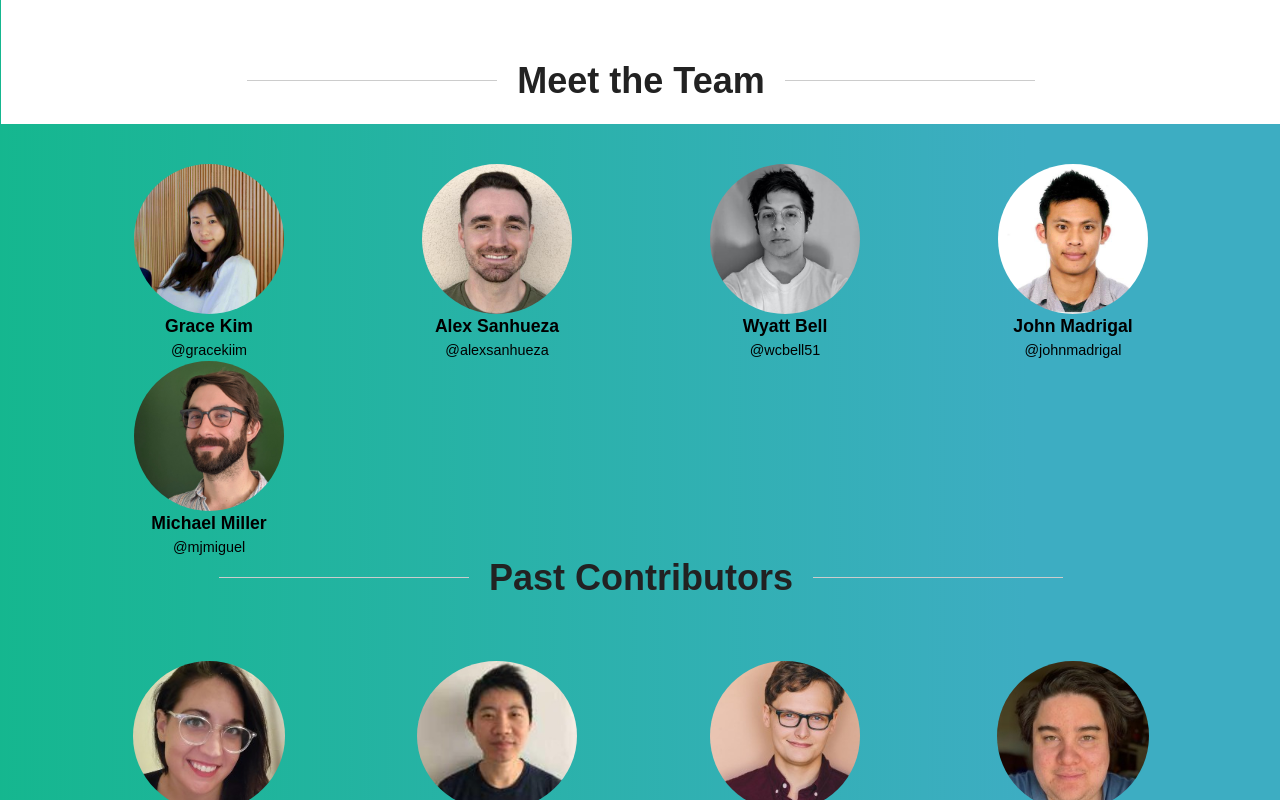
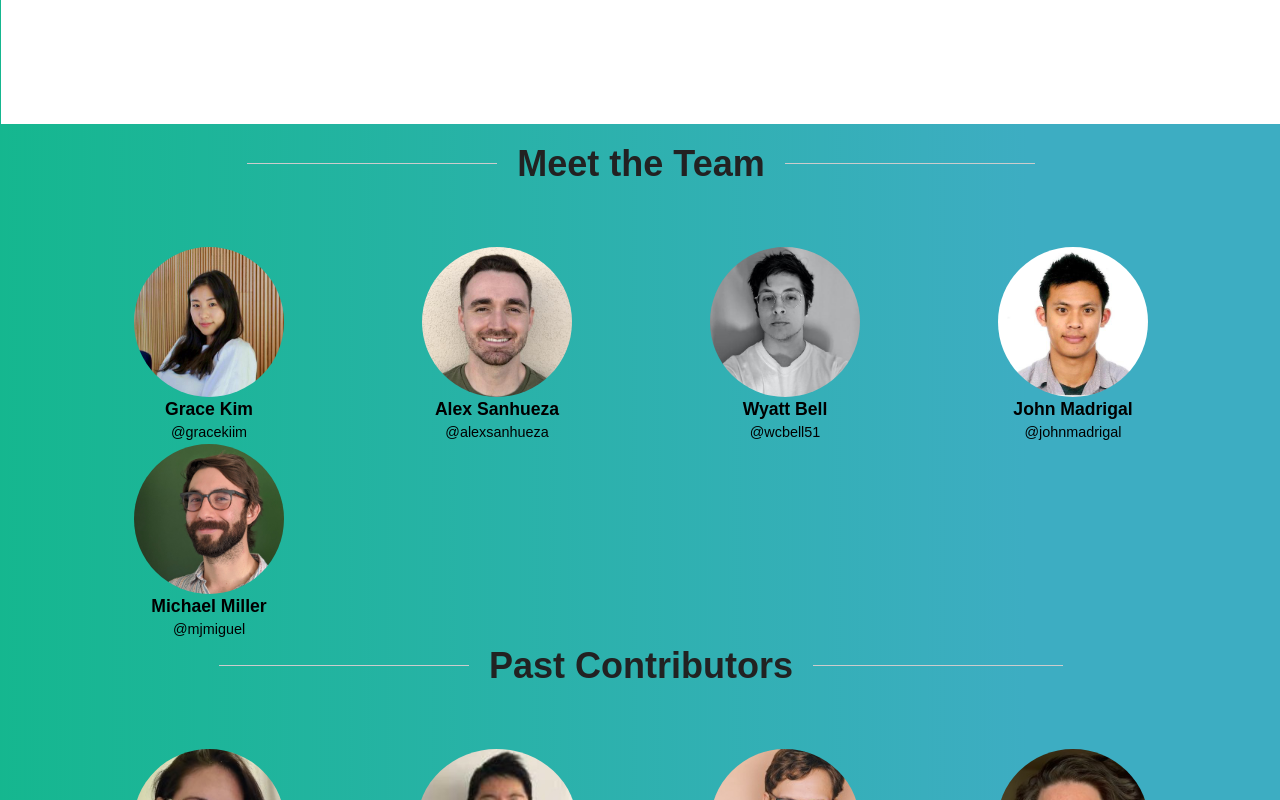
Before and after one commit to tlovis/Swell_Web, a plain HTML site: page index.html in a window 1280 px wide. Shown: the part 8680-9480 px from the top of the page. Drawn offline with Linux system fonts and the light colour scheme.

Commit message:
fixed the title for meet the team

```diff
--- a/css/main.css
+++ b/css/main.css
@@ -364,12 +364,15 @@ h2 {
 }
 
 .team {
-  height: 160vh;
   width: 100%;
   display: flex;
   flex-flow: column nowrap;
   justify-content: center;
   align-items: center;
+}
+
+.recent {
+  margin-top: 15px;
 }
 
 .meet > h2 {
--- a/index.html
+++ b/index.html
@@ -251,25 +251,7 @@
          </div>
 
       </div>
-      <div>
-        <br>
-        <br>
-        <br>
-        <br>
-      </div>
-      <div>
-        <br>
-        <br>
-        <br>
-        <br>
-      </div>
-      <div>
-        <br>
-        <br>
-        <br>
-        <br>
-      </div>
-      <div class="team">
+      <div class="team recent">
         <div class="meet">
           <hr>
           <h2>Meet the Team</h2>
@@ -302,6 +284,7 @@
             <a class="githubLink" target="blank" href="https://github.com/mjmiguel">@mjmiguel</a>
           </div>
         </div>
+      </div>
       <div class="team">
         <div class="meet">
           <hr>
```
